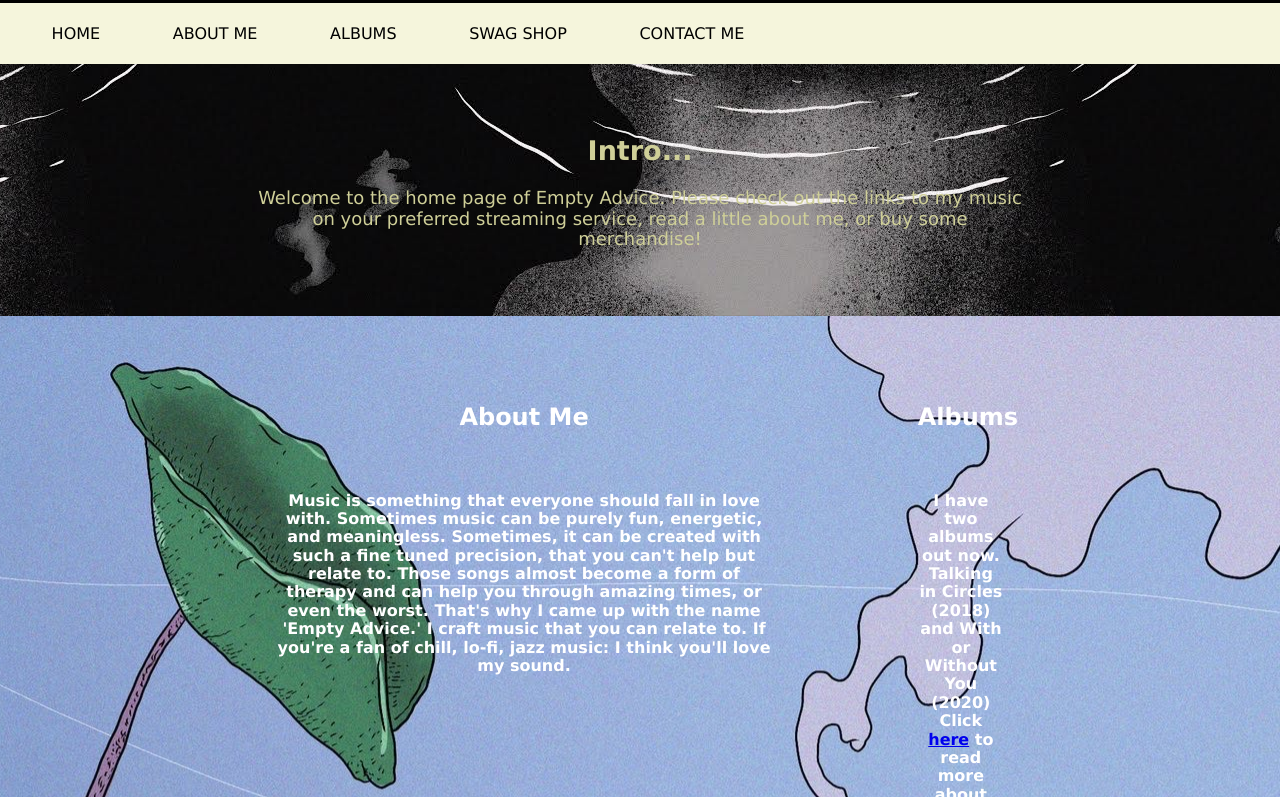
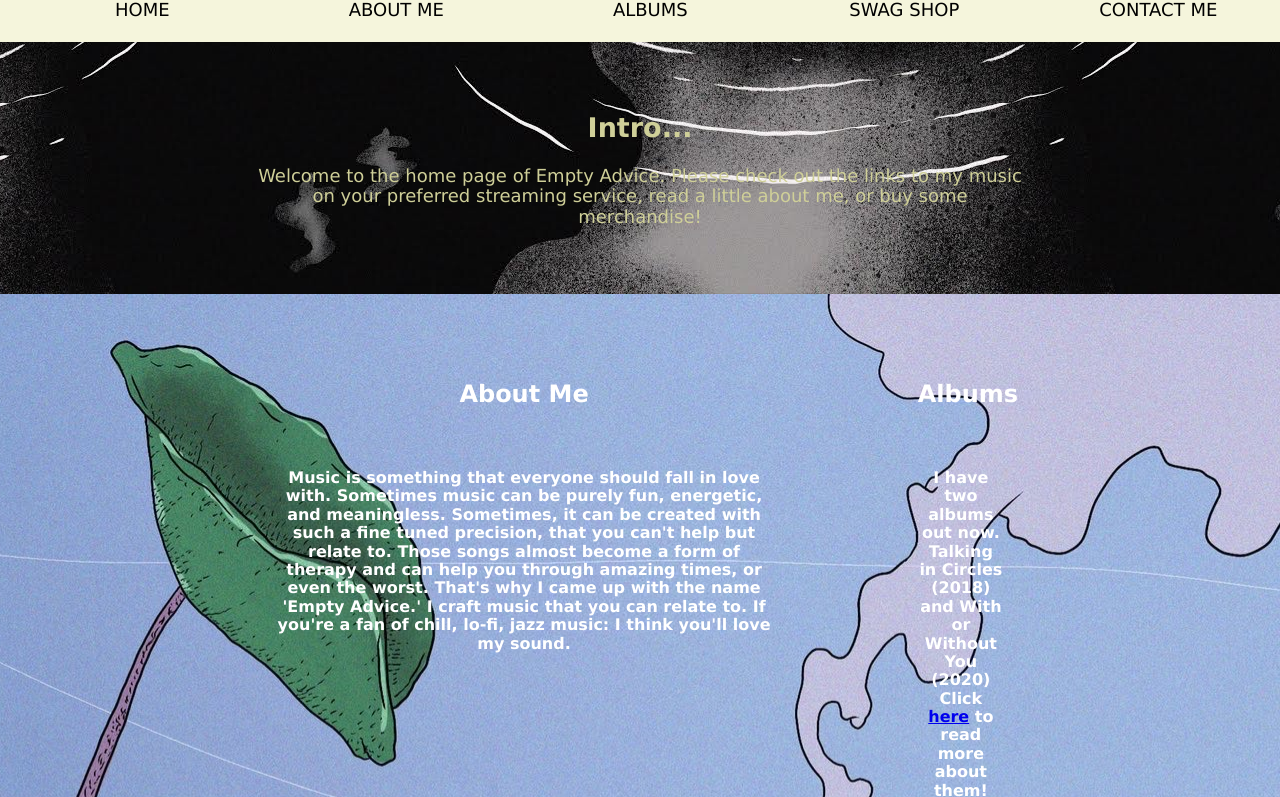
Before and after one commit to CodyRains/Empty-Advice-s-Home-Page, a plain HTML site: page index.html in a window 1280 px wide. Shown: the part 69-866 px from the top of the page. Drawn offline with nearby package versions, Linux system fonts and the light colour scheme.

Commit message:
updated CSS for queries

```diff
--- a/css/large.css
+++ b/css/large.css
@@ -1,4 +1,4 @@
-@media only screen and (min-width: 1024px) {
+@media only screen and (min-width: 1024px) and (max-width: 2560px) {
 
 
     .large-3 {
@@ -8,8 +8,23 @@
     /* nav ul {
         margin-left: 2vw;
     } */
+    /* nav li {
+        width: auto;
+        font-size: large;
+    } */
+    nav ul {
+        display: flex;
+        flex-wrap: inherit;
+    }
+
     nav li {
-        width: auto;
+        width: 25%;
+        float: left;
+        font-size: large;
+    }
+
+    nav button {
+        display: none;
     }
 
     nav a {
--- a/css/medium.css
+++ b/css/medium.css
@@ -1,4 +1,4 @@
-@media only screen and (min-width: 768px) {
+@media only screen and (min-width: 480px) and (max-width: 1024px) {
 
 
     header h1 {
@@ -21,6 +21,7 @@
     nav li {
         width: 25%;
         float: left;
+        font-size: small;
     }
 
     .merch {
```
